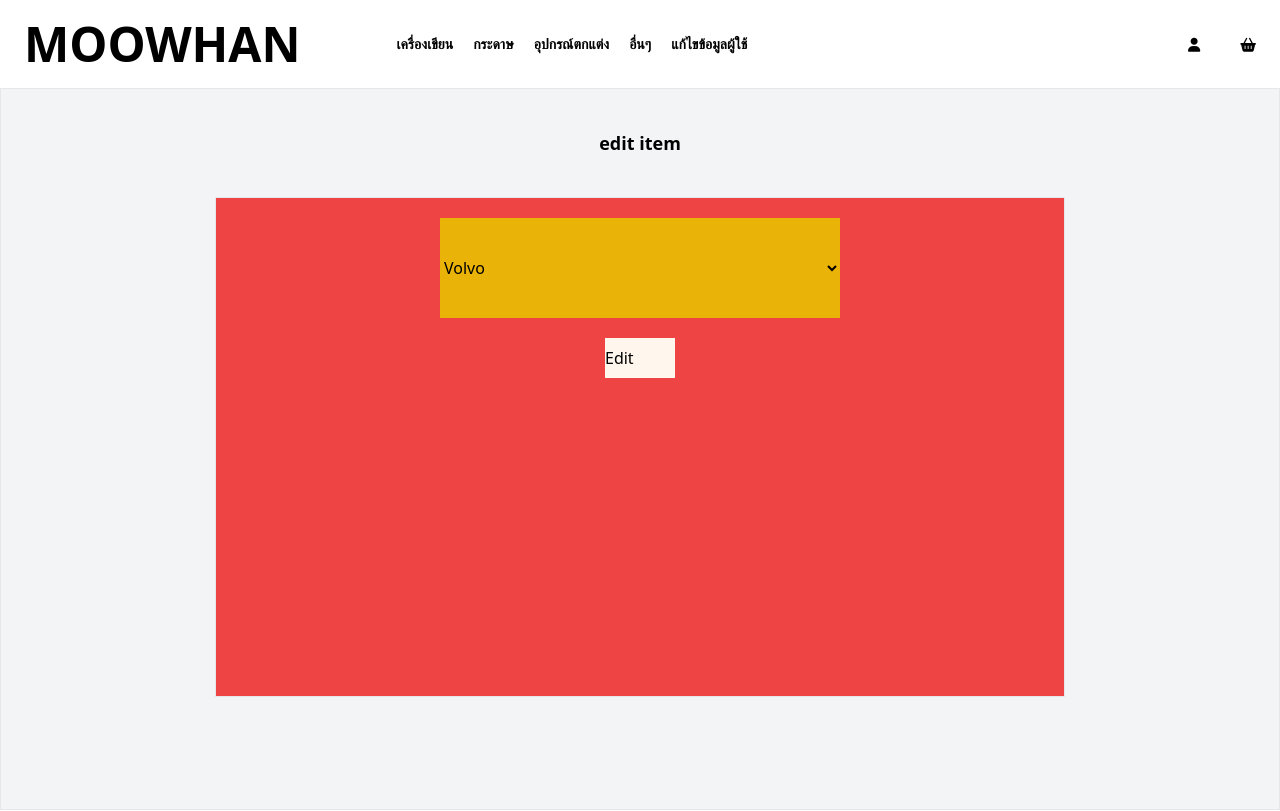
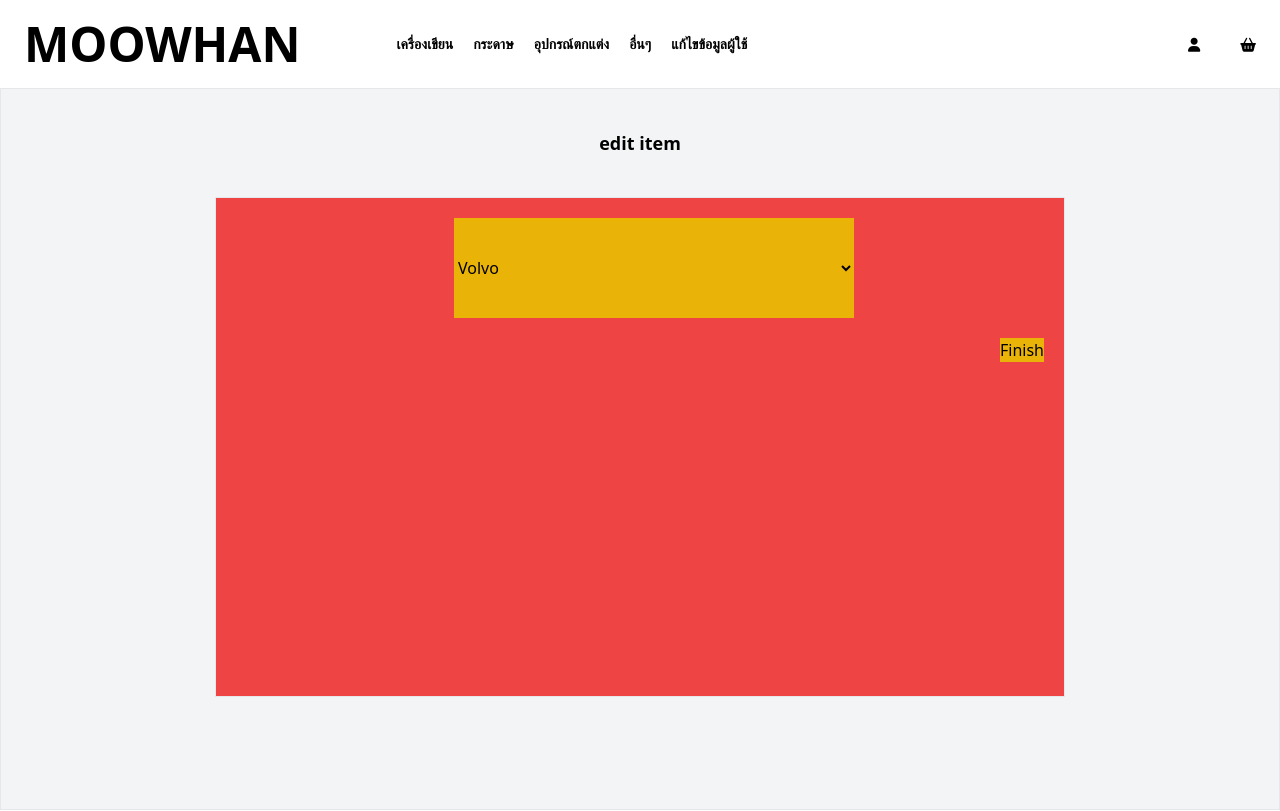
Before and after one commit to JastKherZ/Last-Moo-Waan, a Vue app in the folder Moo-Whann/: page /edititem in a window 1280 px wide. Shown: the top 811 px of the page. Built offline with nearby package versions, Linux system fonts and the light colour scheme.

Commit message:
update edititem

```diff
--- a/Moo-Whann/src/views/edititem.vue
+++ b/Moo-Whann/src/views/edititem.vue
@@ -4,19 +4,21 @@
         <div class="font-bold text-center py-10">
             <h1 class="text-lg">edit item</h1>
         </div>
-        <div class="flex flex-col place-items-center border bg-red-500 h-[500px] w-[850px] mb-28">
+        <div class="flex flex-col border bg-red-500 h-[500px] w-[850px] mb-28">
            <!-- loop item -->
-            <select name="cars" id="cars" class="flex justify-center item-center bg-yellow-500 h-[100px] w-[400px] mt-5 mb-5">
-                <option value="volvo">Volvo</option>
-                <option value="saab">Saab</option>
-                <option value="mercedes">Mercedes</option>
-                <option value="audi">Audi</option>
-            </select>
-
-                <div class="flex bg-orange-50 h-[40px] w-[70px]">
-                    <button class="text-center">Edit</button>
+           <div class="flex justify-center">
+               <select name="cars" id="cars" class="flex bg-yellow-500 h-[100px] w-[400px] mt-5 mb-5 ml-[28px]">
+                   <option value="volvo">Volvo</option>
+                   <option value="saab">Saab</option>
+                   <option value="mercedes">Mercedes</option>
+                   <option value="audi">Audi</option>
+               </select>
+           </div>
+            <div class="flex justify-end">
+                <div class="flex">
+                    <button class="bg-yellow-500 mr-5">Finish</button>
                 </div>
-
+            </div>
         </div>
 
     </div>
```
